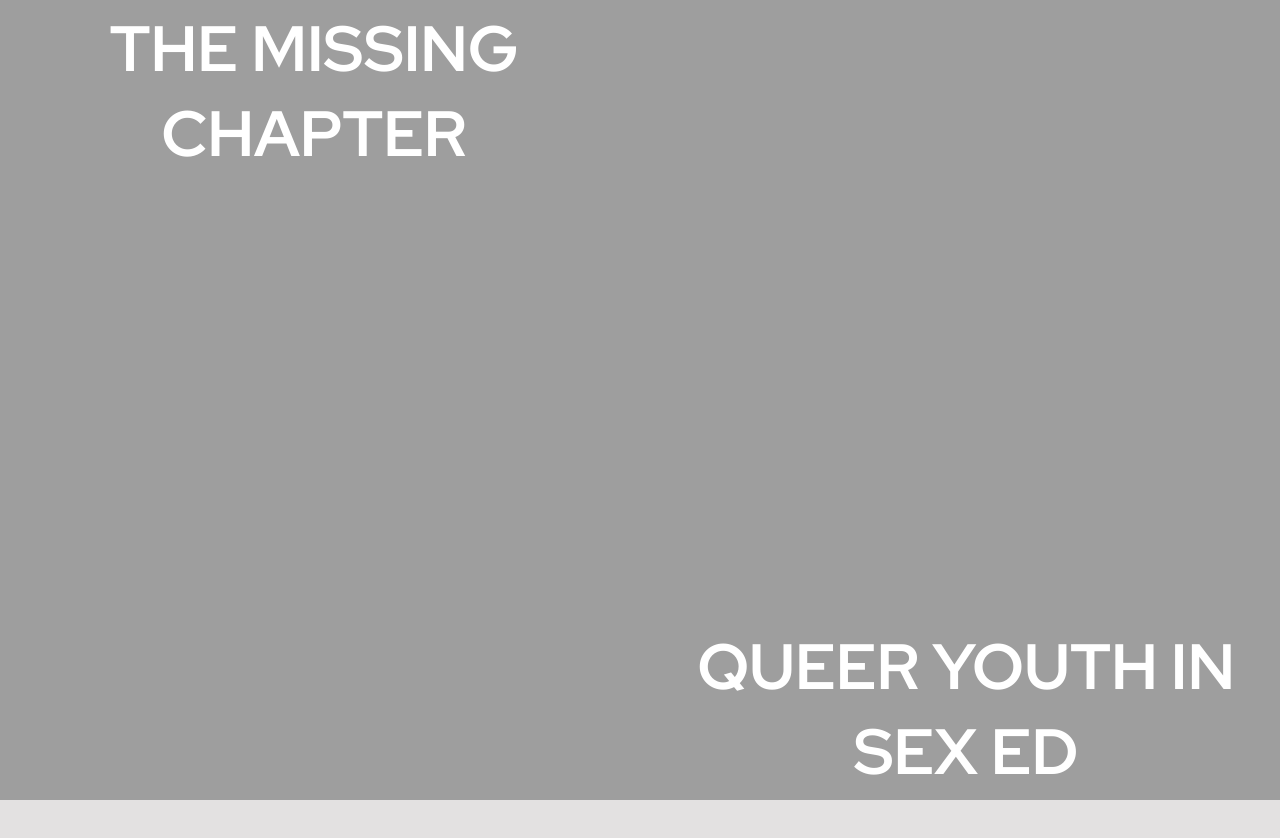
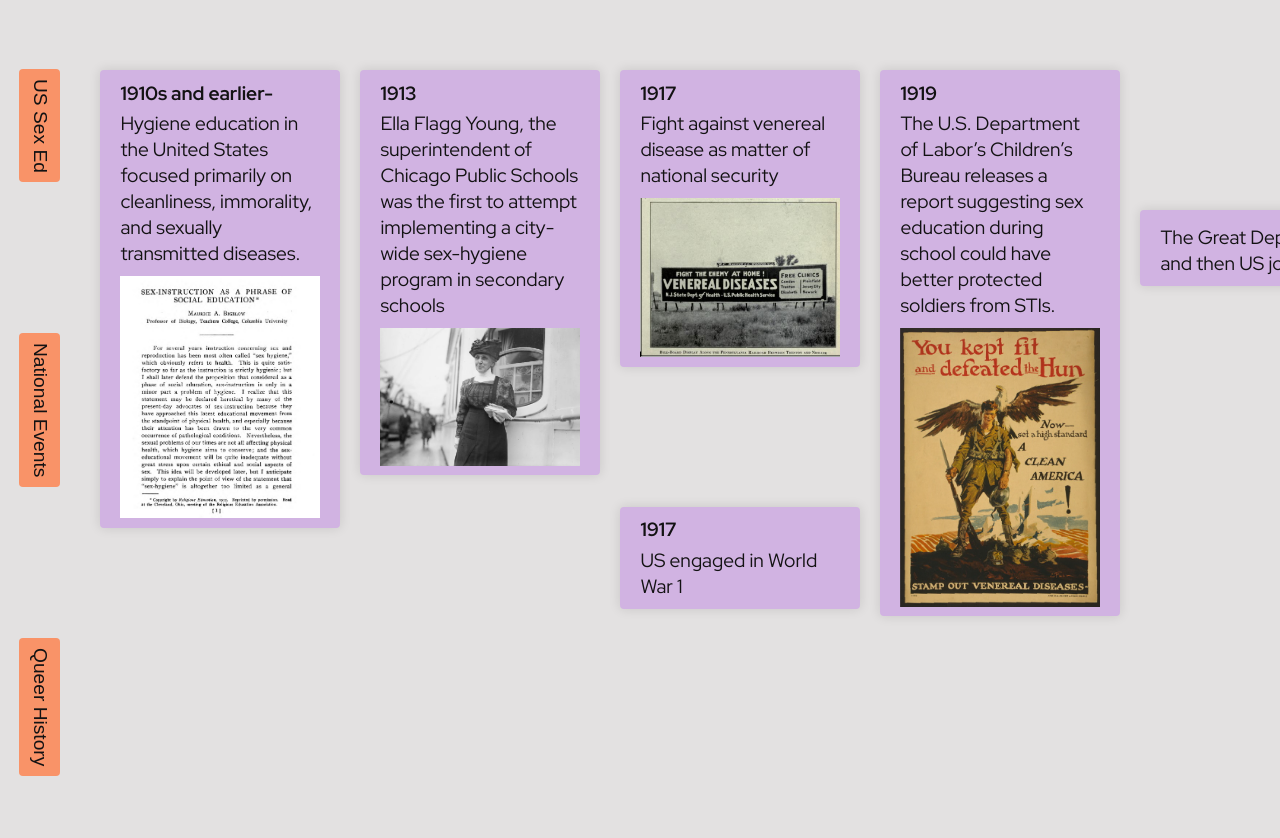
Before and after one commit to DaiaRose/msdv-thesis, a Vue app in the folder Project/vue-app/: page /#/timelinePage in a window 1280 px wide. Before the commit this address led to /#/. Shown: the top 838 px of the page. Before the commit the page ends 800 px from the top, so only its background shows below. Built offline with nearby package versions, Linux system fonts and the light colour scheme.

Commit message:
timeline at MVP

```diff
--- a/Project/vue-app/src/components/Hero.vue
+++ b/Project/vue-app/src/components/Hero.vue
@@ -20,7 +20,7 @@ export default { name: "Hero" };
   grid-template-columns: repeat(6, 1fr);
   grid-template-rows: repeat(4, 1fr);
   gap: 1.5rem;
-  color: #fff;
+  color: var(--dark);
   box-sizing: border-box;
   position: relative;
 }
@@ -52,14 +52,15 @@ export default { name: "Hero" };
   font-family: "Red Hat Display", sans-serif;
   text-align: center;
   text-decoration: none;
-  color: #fff;
+  color: var(--dark);
   max-width: 50vw;
   word-break: break-word;
 }
 
 /* On hover: lighten the tagline */
 .tagline:hover {
-  color: #ddd;
+  background-color: var(--orange);
+  border-radius: 14px;
 }
 
 /* Mobile adjustments */
--- a/Project/vue-app/src/pages/TimelinePage.vue
+++ b/Project/vue-app/src/pages/TimelinePage.vue
@@ -2,25 +2,25 @@
 <template>
   <div class="horizontal-timeline">
     <!-- Label cards on left, matching next-button style for structure but vertical text orientation -->
-    <div class="label-container">
+    <div class="label-container" v-if="!hoveredCard">
   <button
     class="vertical-button"
-        :class="{ active: selectedTag === 'top' }"
-        @click="selectTag('top')"
+    :class="{ active: selectedTags.includes('top') }"
+    @click="toggleTag('top')"
   >
     US Sex Ed
   </button>
   <button
     class="vertical-button"
-        :class="{ active: selectedTag === 'mid' }"
-        @click="selectTag('mid')"
+    :class="{ active: selectedTags.includes('mid') }"
+    @click="toggleTag('mid')"
   >
-        National Movements & Events
+    National Events
   </button>
   <button
     class="vertical-button"
-        :class="{ active: selectedTag === 'low' }"
-        @click="selectTag('low')"
+    :class="{ active: selectedTags.includes('low') }"
+    @click="toggleTag('low')"
   >
     Queer History
   </button>
@@ -41,11 +41,13 @@
     class="date-column"
   >
     <!-- Cards for this date -->
-        <div
-          v-for="(card, idx) in filteredCardsByDate[date]"
+    <div v-for="(card, idx) in cardsByDate[date]"
       :key="card.id"
       class="timeline-item"
-          :class="{ faded: hoveredCard && hoveredCard !== card.id }"
+      :class="{
+        faded: hoveredCard && hoveredCard !== card.id,
+        'inactive-tag': selectedTags.length > 0
+        && !card.tags.some(t => selectedTags.includes(t))}"
       :style="{ marginTop: cardMarginTop(card) + 'px' }"
     >
       <TimelineCards
@@ -72,8 +74,8 @@ import TimelineCards from "../components/TimelineCards.vue";
 
 const MAX_SVG_WIDTH = 600;
 const TAG_ORDER = ["top", "mid", "low"];
-const LANE_SPACING = 120;
-const STACK_GAP = 10;
+const LANE_SPACING = 140;
+const STACK_GAP = 50;
 
 export default {
 name: "TimelinePage",
@@ -86,7 +88,7 @@ export default {
   currentProgress: 0,
   hoveredCard: null,
   hoveredImage: "",
-      selectedTag: null
+  selectedTags: [ 'top', 'mid', 'low' ]
 };
 },
 computed: {
@@ -101,19 +103,17 @@ export default {
   });
   return map;
 },
-    filteredCardsByDate() {
-    const map = {};
-    this.uniqueDates.forEach(date => { map[date] = []; });
-    this.timelineCards.forEach(card => {
-      // only include cards matching the selectedTag (or all if none)
-      if (!this.selectedTag || card.tag === this.selectedTag) {
-        map[card.date].push(card);
-      }
-    });
-    return map;
-    },
 },
 methods: {
+primaryTag(card) {
+  // find the highest-priority tag the card belongs to
+  return TAG_ORDER.find(t => card.tags.includes(t)) || card.tags[0];
+},
+toggleTag(tag) {
+  const i = this.selectedTags.indexOf(tag);
+  if (i === -1) this.selectedTags.push(tag);
+  else this.selectedTags.splice(i, 1);
+},
 onHover(id, image) {
   this.hoveredCard = id;
   this.hoveredImage = `images/timeline/${image}`;
@@ -123,9 +123,12 @@ export default {
   this.hoveredImage = "";
 },
 cardMarginTop(card) {
-      const lane = TAG_ORDER.indexOf(card.tag);
+    const tag = this.primaryTag(card);
+    const lane = TAG_ORDER.indexOf(tag);
     const base = lane >= 0 ? lane * LANE_SPACING : 0;
-      const group = this.cardsByDate[card.date].filter(c => c.tag === card.tag);
+    const group = this.cardsByDate[card.date].filter(
+      c => this.primaryTag(c) === tag
+    );
     const stackIndex = group.findIndex(c => c.id === card.id);
     return base + stackIndex * STACK_GAP;
   },
@@ -166,6 +169,11 @@ export default {
 </script>
 
 <style scoped>
+.inactive-tag {
+opacity: 0.3;
+filter: grayscale(100%);
+}
+
 .vertical-button {
 writing-mode: vertical-rl;
 text-orientation: mixed;
@@ -174,18 +182,27 @@ export default {
 border: none;
 border-radius: 4px;
 cursor: pointer;
-  padding: 0.5em;
+padding: .5em;
 margin-left: 1em;
 margin-top: 1em;
-  margin-bottom: 5rem;
-  transition: background 0.2s ease;
+margin-bottom: 7rem;
 font-size: 1.2rem;
-  color: var(--dark);
 font-weight: 400;
 }
 
-.vertical-button:hover {
+/* Active state */
+.vertical-button.active {
 background: var(--orange);
+}
+
+/* Hover for inactive buttons */
+.vertical-button:not(.active):hover {
+background: var(--orange);
+}
+
+/* Hover for active buttons (optional slight darken) */
+.vertical-button.active:hover {
+filter: brightness(0.9);
 }
 
 .next-button {
@@ -219,22 +236,6 @@ export default {
 margin-right: 20px;
 }
 
-.label-button,
-.next-button {
-  width: 240px;
-  padding: 0.75em;
-  color: var(--dark);
-  background: var(--lightOrange);
-  border: none;
-  border-radius: 14px;
-  cursor: pointer;
-}
-
-.label-button:hover,
-.next-button:hover {
-  background: var(--orange);
-}
-
 .scroll-container {
 display: flex;
 overflow-x: auto;
@@ -252,7 +253,7 @@ export default {
 
 .timeline-item {
 width: 240px;
-  transition: opacity 0.2s ease, filter 0.2s ease;
+transition: opacity .2s ease, filter 0.2s ease;
 }
 
 .button-item {
```
Also changed, not shown: Project/vue-app/public/data/historyData.json (+40 -40 lines). Lines whose indentation alone changed are shown as unchanged.
